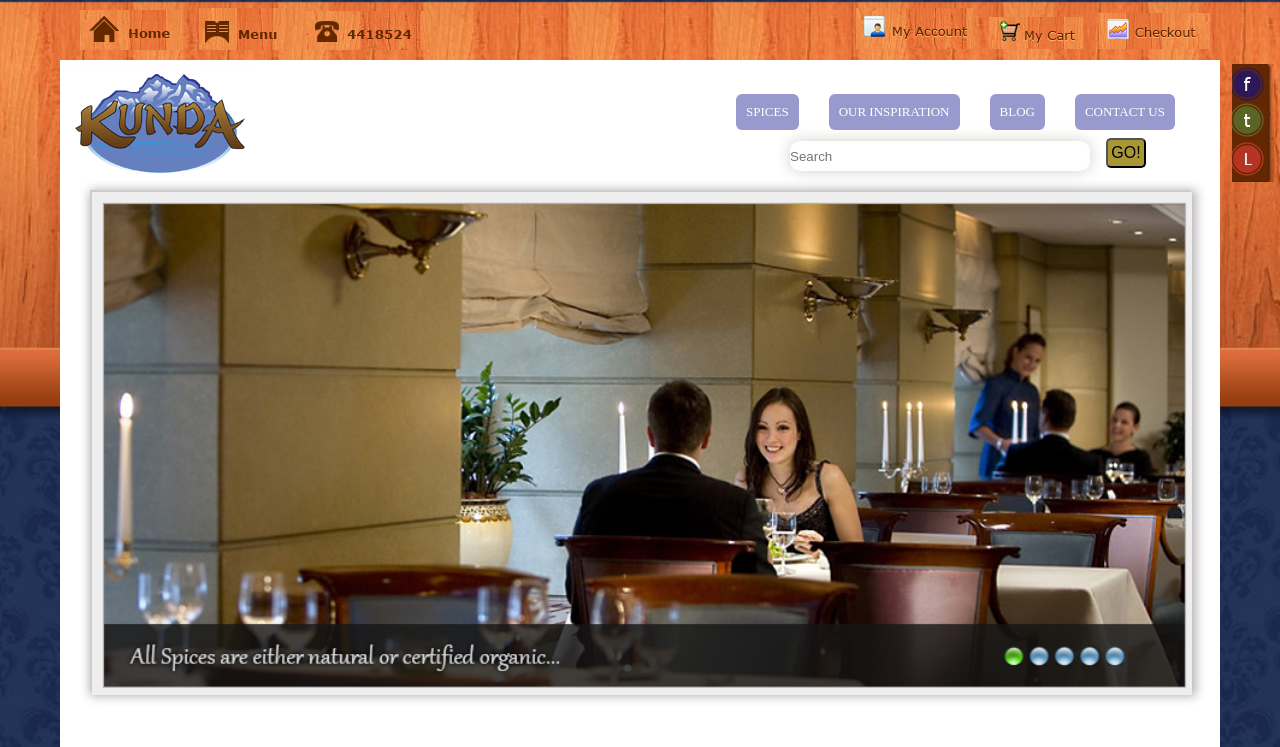
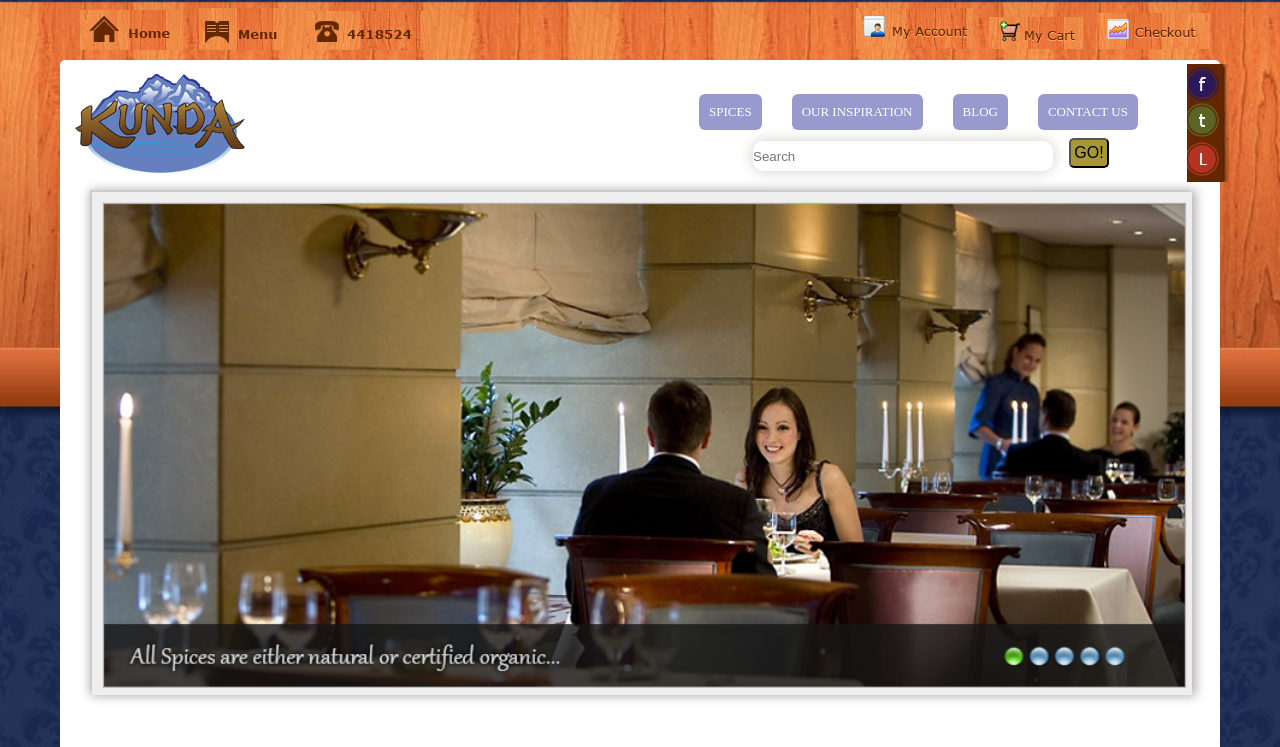
Before and after one commit to ROKAYASURESH/Kunda-Project, a plain HTML site: page index.html in a window 1280 px wide. Shown: the top 747 px of the page. Drawn offline with Linux system fonts and the light colour scheme.

Commit message:
traffic signal mange

```diff
--- a/css/style.css
+++ b/css/style.css
@@ -14,6 +14,7 @@ body{
 .con
 {
     background:#fff;
+    border-radius: 5px;
     width:1160px;
     height:1300px;
     margin:auto;
@@ -92,7 +93,7 @@ nav ul li a
 font-size: 12pt;
 }
 .lef{ float:left;  margin-right: 0px; margin-left: 0;}
-.righ{float:right;}
+.righ{float:right; margin-right: 47px;}
 .rig{float:right; }
 
 .banner
```
